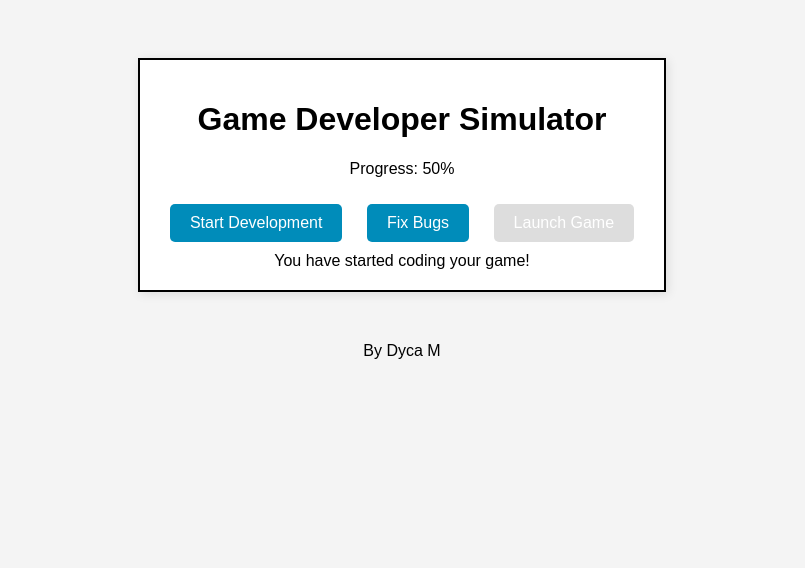
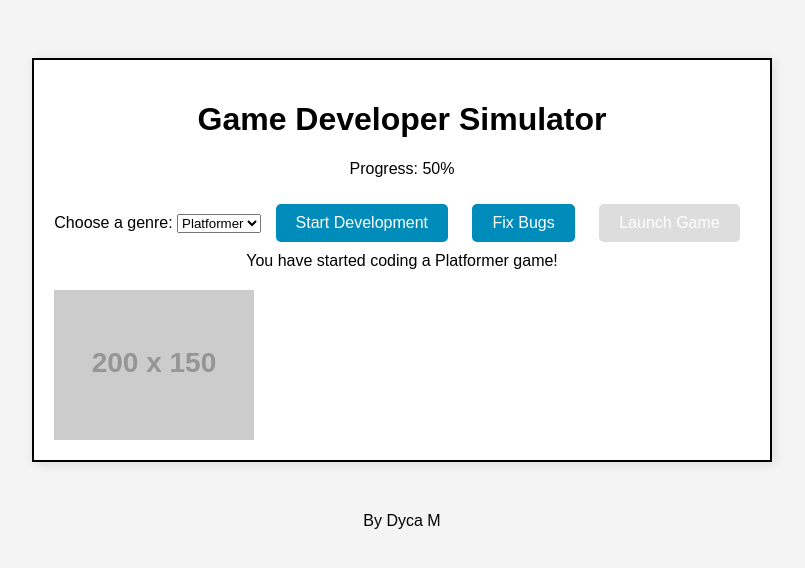
Before and after one commit to DycaaaM/ComDev-Simulator, a plain HTML site: page index.html in a window 1280 px wide. Both pictures are taken after a click on the button "Start Development". Shown: the whole page, without its empty margins (238-1043 px from the left). Drawn offline with Linux system fonts and the light colour scheme; placeholder pictures from the web are drawn by us.

Commit message:
Add files via upload

```diff
--- a/index.html
+++ b/index.html
@@ -10,10 +10,18 @@
     <div class="game-container">
         <h1>Game Developer Simulator</h1>
         <p id="game-progress">Progress: 0%</p>
+        <label for="genre">Choose a genre:</label>
+        <select id="genre">
+            <option value="Platformer">Platformer</option>
+            <option value="Puzzle">Puzzle</option>
+            <option value="RPG">RPG</option>
+            <option value="Shooter">Shooter</option>
+        </select>
         <button id="start-btn">Start Development</button>
         <button id="fix-bugs" disabled>Fix Bugs</button>
         <button id="launch-game" disabled>Launch Game</button>
         <div id="message"></div>
+        <img id="game-image" src="" alt="" style="display:none;">
     </div>
     <footer>
         <p>By Dyca M</p>
--- a/script.js
+++ b/script.js
@@ -6,15 +6,31 @@ document.addEventListener('DOMContentLoaded', function () {
     const launchGameButton = document.getElementById("launch-game");
     const messageBox = document.getElementById("message");
     const progressText = document.getElementById("game-progress");
+    const genreSelect = document.getElementById("genre");
+    const gameImage = document.getElementById("game-image");
 
     // Function to update progress text
     function updateProgress() {
         progressText.innerText = `Progress: ${progress}%`;
     }
 
+    // Function to set game image based on genre
+    function setGameImage(genre) {
+        const imageMap = {
+            Platformer: 'https://via.placeholder.com/200x150.png?text=Platformer',
+            Puzzle: 'https://via.placeholder.com/200x150.png?text=Puzzle',
+            RPG: 'https://via.placeholder.com/200x150.png?text=RPG',
+            Shooter: 'https://via.placeholder.com/200x150.png?text=Shooter',
+        };
+        gameImage.src = imageMap[genre];
+        gameImage.style.display = 'block';
+    }
+
     // Start development button click
     startButton.addEventListener("click", function () {
-        messageBox.innerText = "You have started coding your game!";
+        const genre = genreSelect.value;
+        messageBox.innerText = `You have started coding a ${genre} game!`;
+        setGameImage(genre);
         progress = 50;
         updateProgress();
         fixBugsButton.disabled = false;
@@ -30,9 +46,13 @@ document.addEventListener('DOMContentLoaded', function () {
 
     // Launch game button click
     launchGameButton.addEventListener("click", function () {
-        messageBox.innerText = "Your game is ready to launch!";
+        messageBox.innerText = `Your ${genreSelect.value} game is ready to launch!`;
         progress = 100;
         updateProgress();
         launchGameButton.disabled = true;
+        // Display game statistics
+        setTimeout(() => {
+            alert(`Congratulations! You developed a ${genreSelect.value} game with 100% progress!`);
+        }, 500);
     });
 });
--- a/style.css
+++ b/style.css
@@ -32,3 +32,8 @@ button:disabled {
 footer {
     margin-top: 50px;
 }
+
+#game-image {
+    width: 200px;
+    margin-top: 20px;
+}
```
